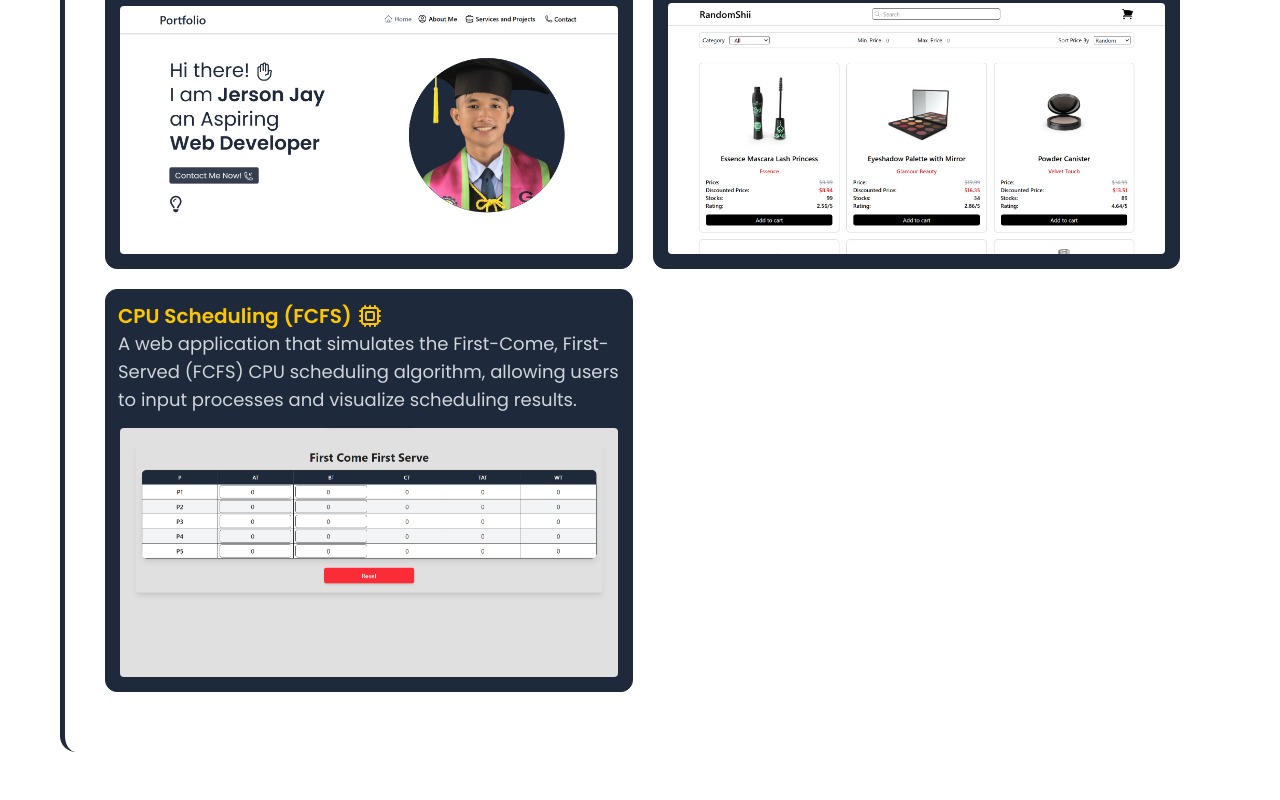
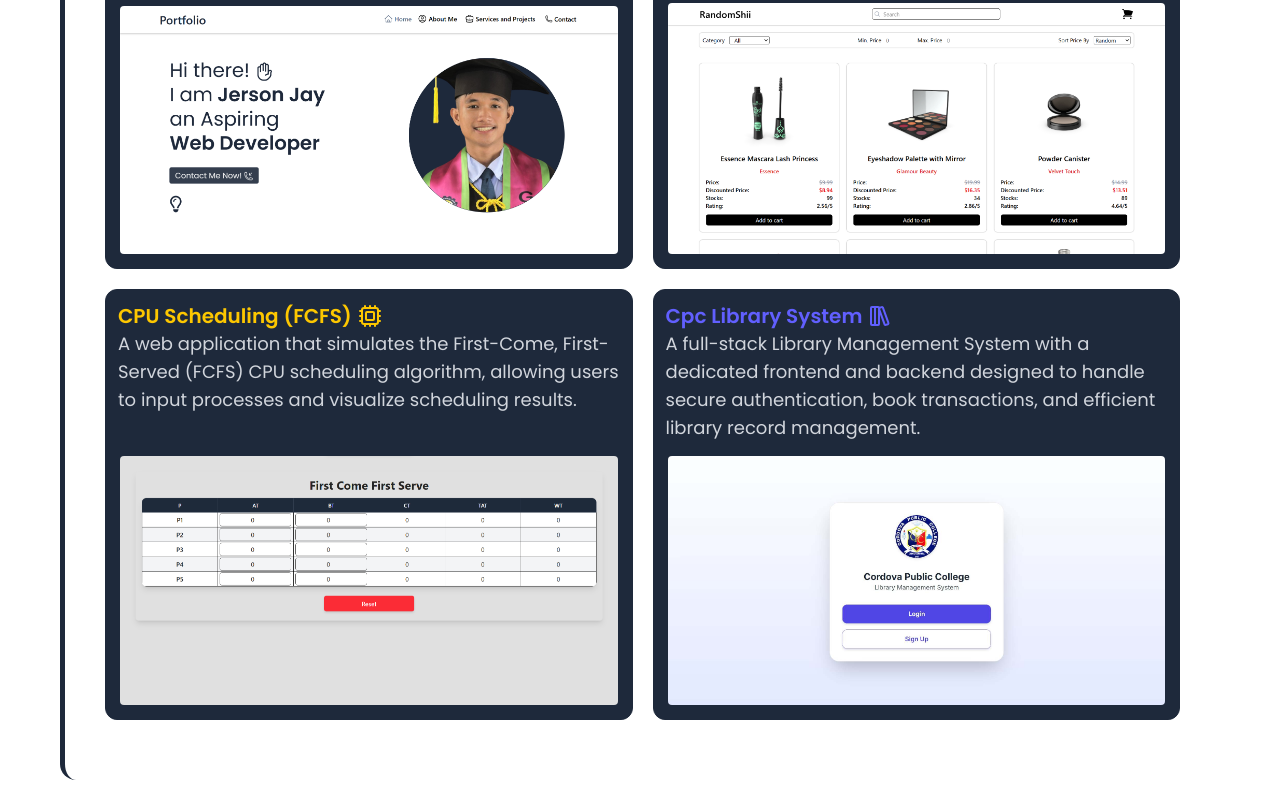
Before and after one commit to MrKabado/Potffolio, a React (Vite) app in the folder frontend/: page /services-and-projects in a window 1280 px wide. Shown: the part 1603-2403 px from the top of the page. Before the commit the page ends 2375 px from the top, so only its background shows below. Built offline with nearby package versions, Linux system fonts and the light colour scheme; a web font is replaced by a local one.

Commit message:
added new project

```diff
--- a/frontend/src/pages/ServicesProjects.jsx
+++ b/frontend/src/pages/ServicesProjects.jsx
@@ -11,7 +11,8 @@ import {
   ScrollText,
   GraduationCap,
   ShoppingCart,
-  Cpu
+  Cpu,
+  LibraryBig
 } from "lucide-react";
 
 import Projects from "../components/Projects";
@@ -23,6 +24,7 @@ import IntramsSurvey from "../assets/IntramsSurvey.png";
 import Portfolio2 from "../assets/Portfolio2.png";
 import RandomShii from "../assets/random-shii.png";
 import fcfs from "../assets/fcfs.png";
+import CpcLibrarySystem from "../assets/CpcLibrarySystem.jpg"
 
 
 function ServicesProjects() {
@@ -35,6 +37,7 @@ function ServicesProjects() {
     portfolio2: "https://bonghanoy-jerson-jay-portfolio.netlify.app/",
     randomshii: "https://random-shii.vercel.app/",
     cpuSchedulingFcfs: "https://cpu-scheduling-fcfs-jjb.netlify.app/",
+    cpcLibrarySystem: "",
   };
 
   // Offer data
@@ -136,6 +139,14 @@ function ServicesProjects() {
       alt: "CPU Scheduling FCFS",
       titleColor: "text-yellow-400",
       link: projectLinks.cpuSchedulingFcfs,
+    },
+    {
+      title: "Cpc Library System",
+      Icon: LibraryBig,
+      description: "A full-stack Library Management System with a dedicated frontend and backend designed to handle secure authentication, book transactions, and efficient library record management.",
+      image: CpcLibrarySystem,
+      alt: "Cpc Library System",
+      titleColor: "text-indigo-500",
     }
   ];
 
```
Also changed, not shown: frontend/src/assets/CpcLibrarySystem.jpg (added).
